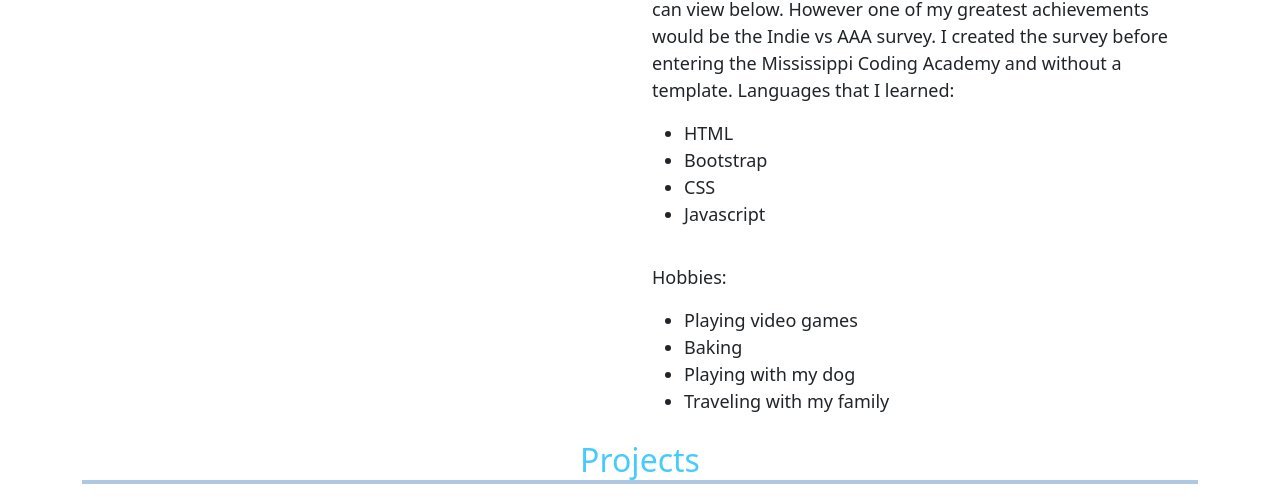
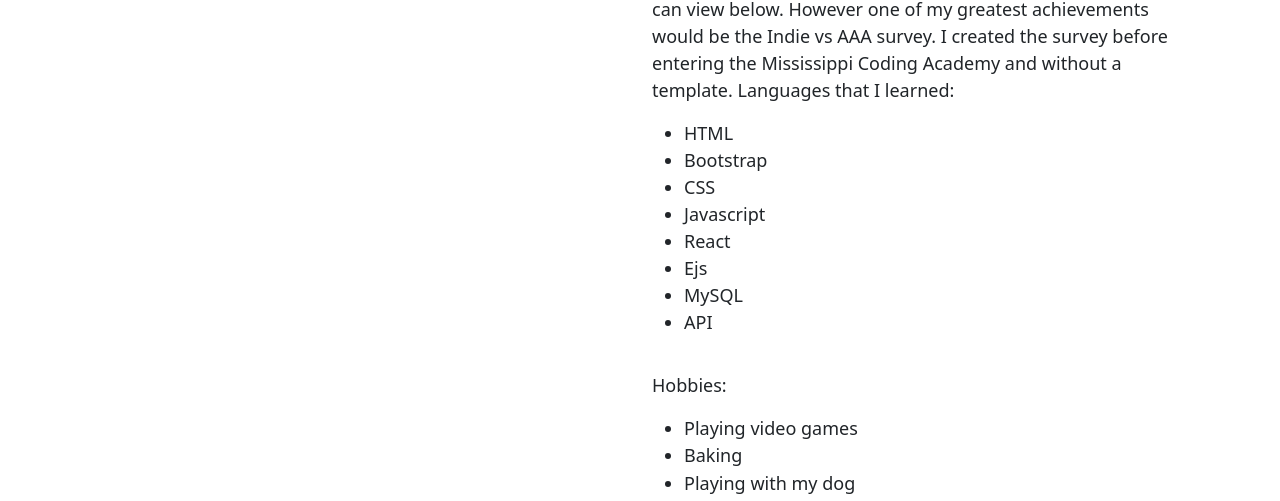
Before and after one commit to jmscoding100/-Portfolio, a plain HTML site: page index.html in a window 1280 px wide. Shown: the part 410-911 px from the top of the page. Drawn offline with nearby package versions, Linux system fonts and the light colour scheme.

Commit message:
portfolio-20

```diff
--- a/index.html
+++ b/index.html
@@ -64,6 +64,10 @@
                                     <li>Bootstrap</li>
                                     <li>CSS</li>
                                     <li>Javascript</li>
+                                    <li>React</li>
+                                    <li>Ejs</li>
+                                    <li>MySQL</li>
+                                    <li>API</li>
                                 </ul>
                             </p>
                             <p class="hobbies">
```
